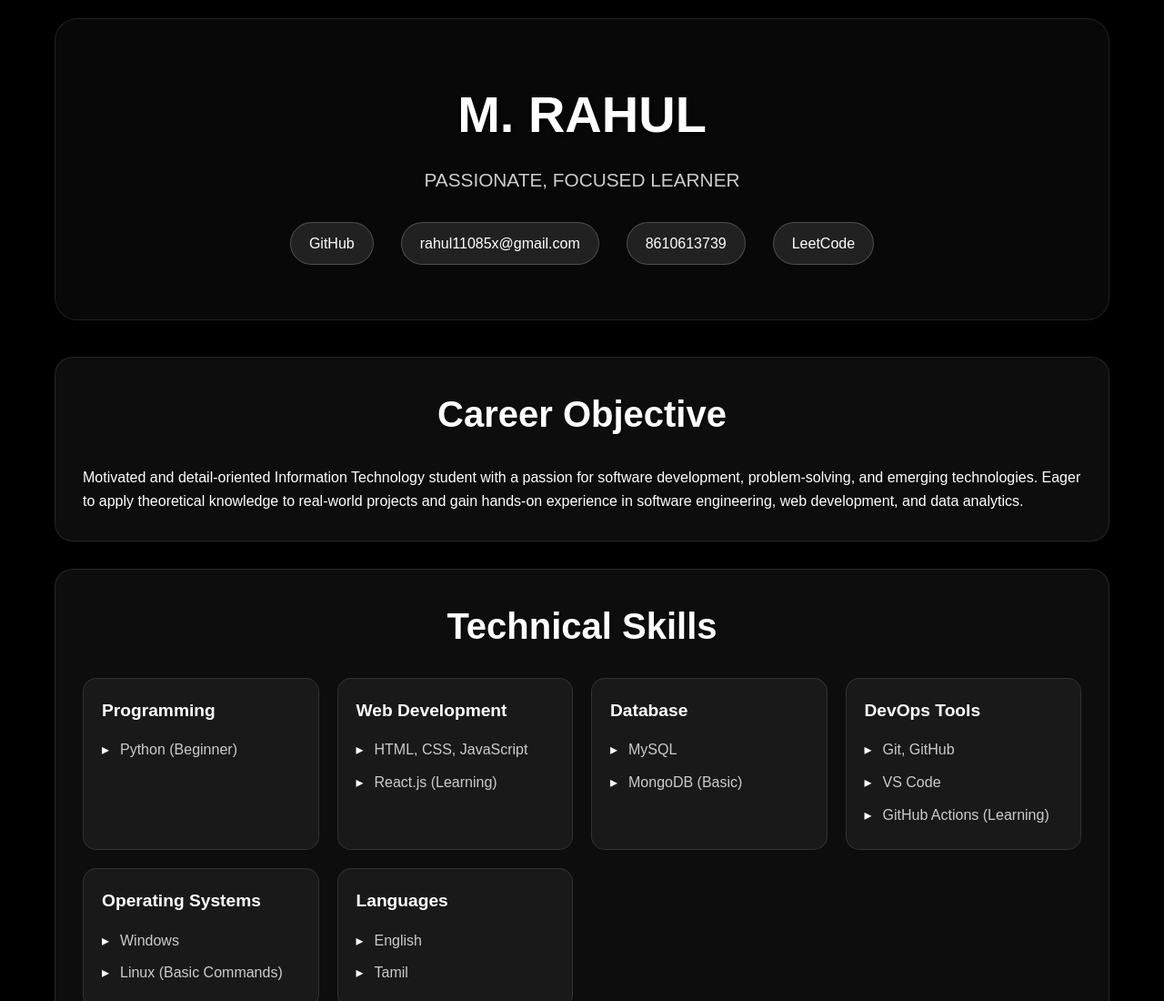
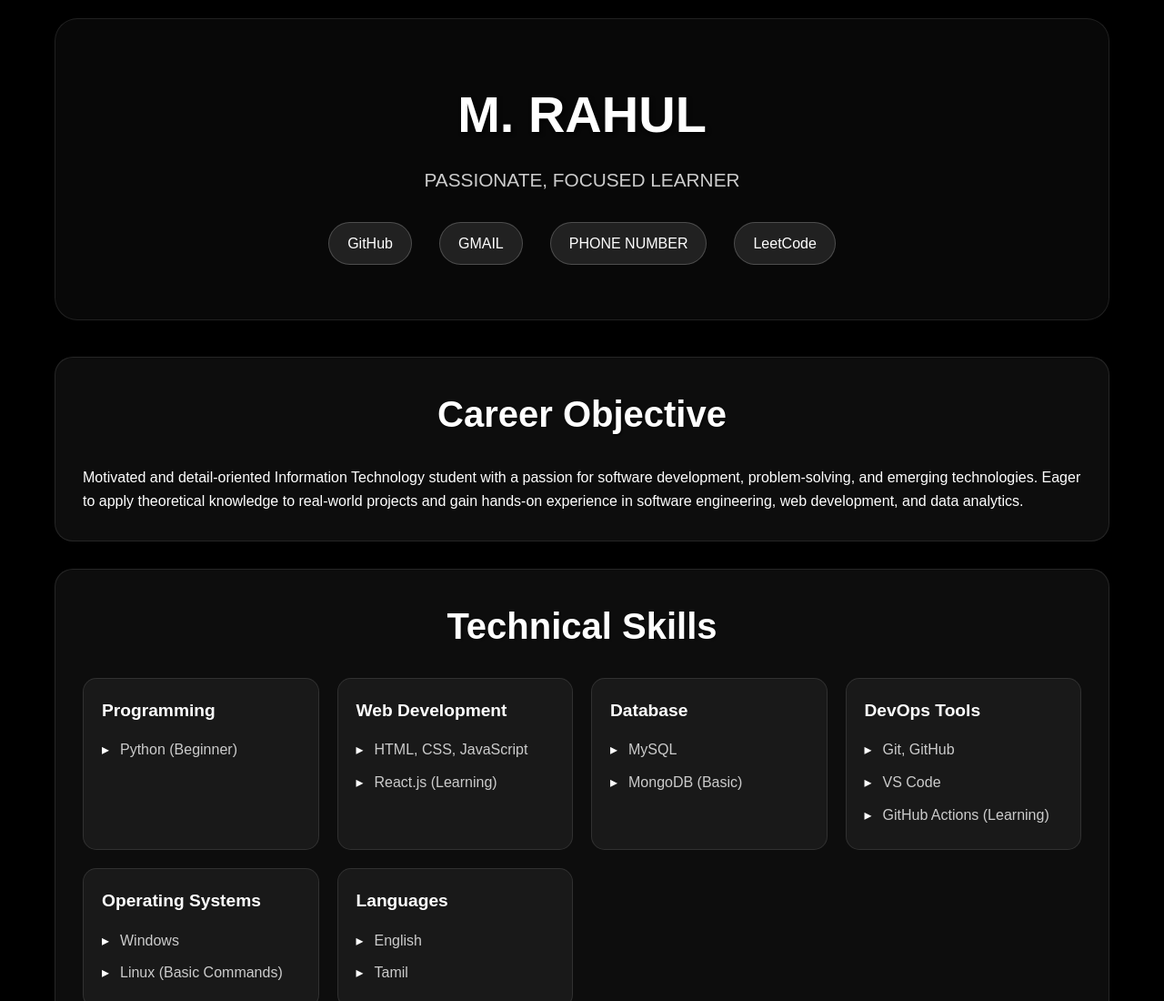
Before and after one commit to rahul-m11/port-site, a plain HTML site: page index.html in a window 1280 px wide. Shown: the top 1100 px of the page at 91% size. Drawn offline with Linux system fonts and the light colour scheme.

Commit message:
Update index.html

```diff
--- a/index.html
+++ b/index.html
@@ -415,8 +415,8 @@
             <p class="subtitle">PASSIONATE, FOCUSED LEARNER</p>
             <div class="contact-info">
                 <a href="https://github.com/rahul-m11" class="contact-item" target="_blank">GitHub</a>
-                <a href="mailto:rahul11085x@gmail.com" class="contact-item">rahul11085x@gmail.com</a>
-                <a href="tel:8610613739" class="contact-item">8610613739</a>
+                <a href="mailto:rahul11085x@gmail.com" class="contact-item">GMAIL</a>
+                <a href="tel:8610613739" class="contact-item">PHONE NUMBER</a>
                 <a href="https://leetcode.com/u/RAHUL_110855/" class="contact-item" target="_blank">LeetCode</a>
             </div>
         </div>
@@ -429,7 +429,6 @@
             </div>
         </div>
 
-        <!-- Technical Skills -->
         <div class="glass-card">
             <h2 class="section-title">Technical Skills</h2>
             <div class="skills-grid">
@@ -478,7 +477,7 @@
             </div>
         </div>
 
-        <!-- Projects -->
+
         <div class="glass-card">
             <h2 class="section-title">Projects</h2>
             <div class="card-content">
```
